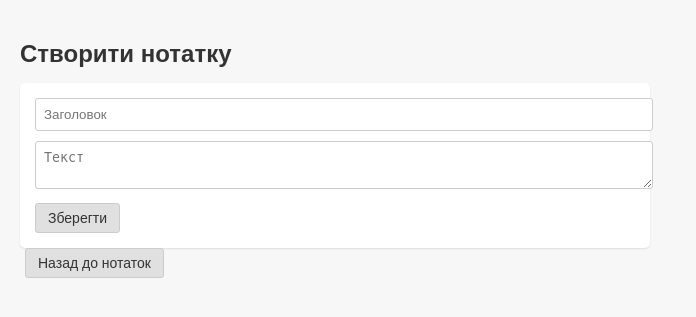
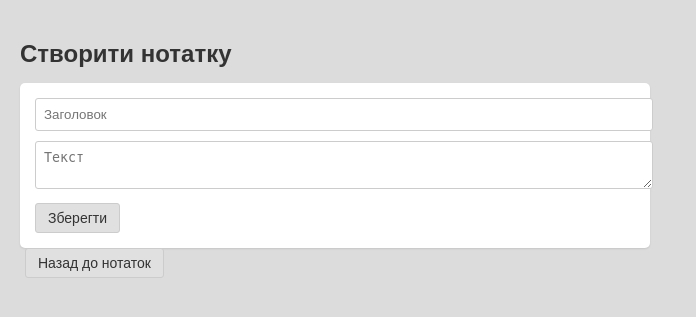
Before and after one commit to EvilDahaka/Lab3_api, a Flask app: page /notes/create in a window 1280 px wide. Shown: the top 317 px of the page, without its empty margins (0-696 px from the left). Run offline with Flask 3, Linux system fonts and the light colour scheme.

Commit message:
Update style.css

```diff
--- a/static/style.css
+++ b/static/style.css
@@ -1,6 +1,6 @@
 body {
     font-family: Arial, sans-serif;
-    background-color: #f7f7f7;
+    background-color: #dcdcdc;
     margin: 0;
     padding: 20px;
 }
```
